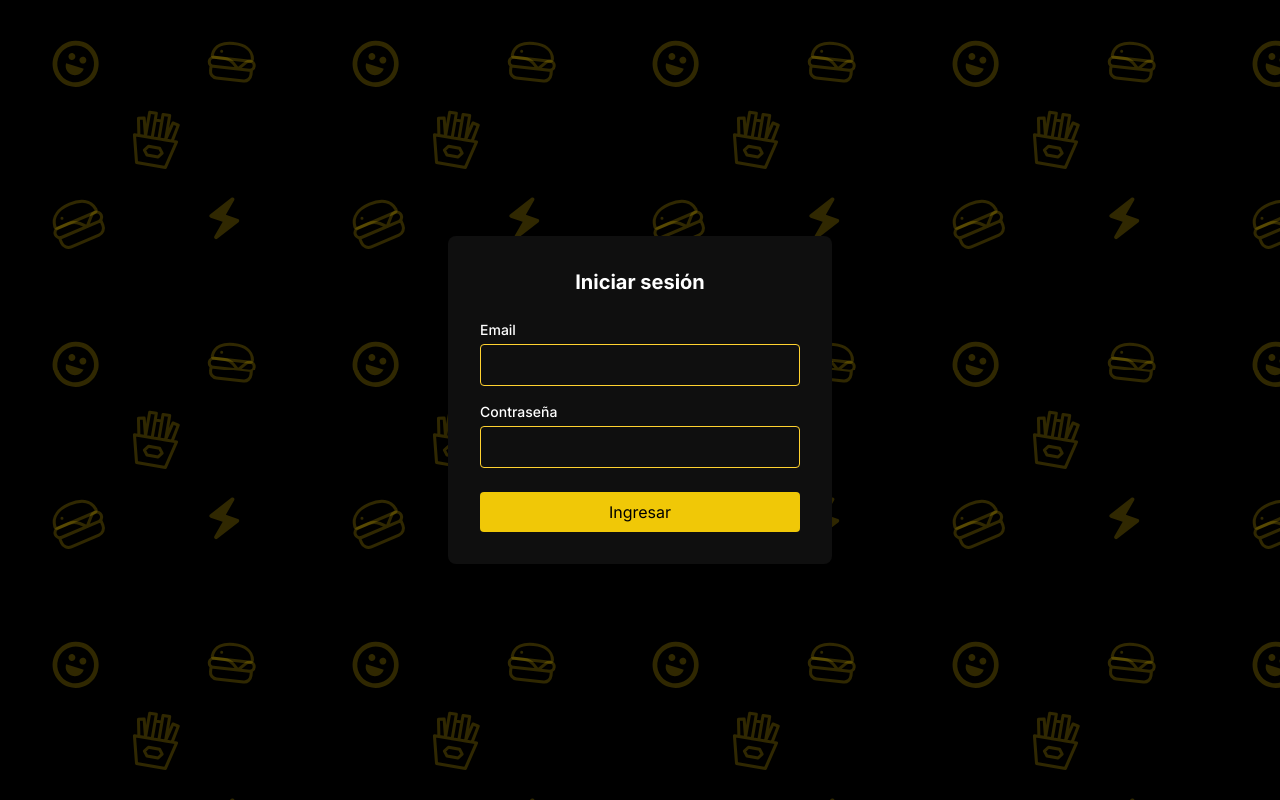
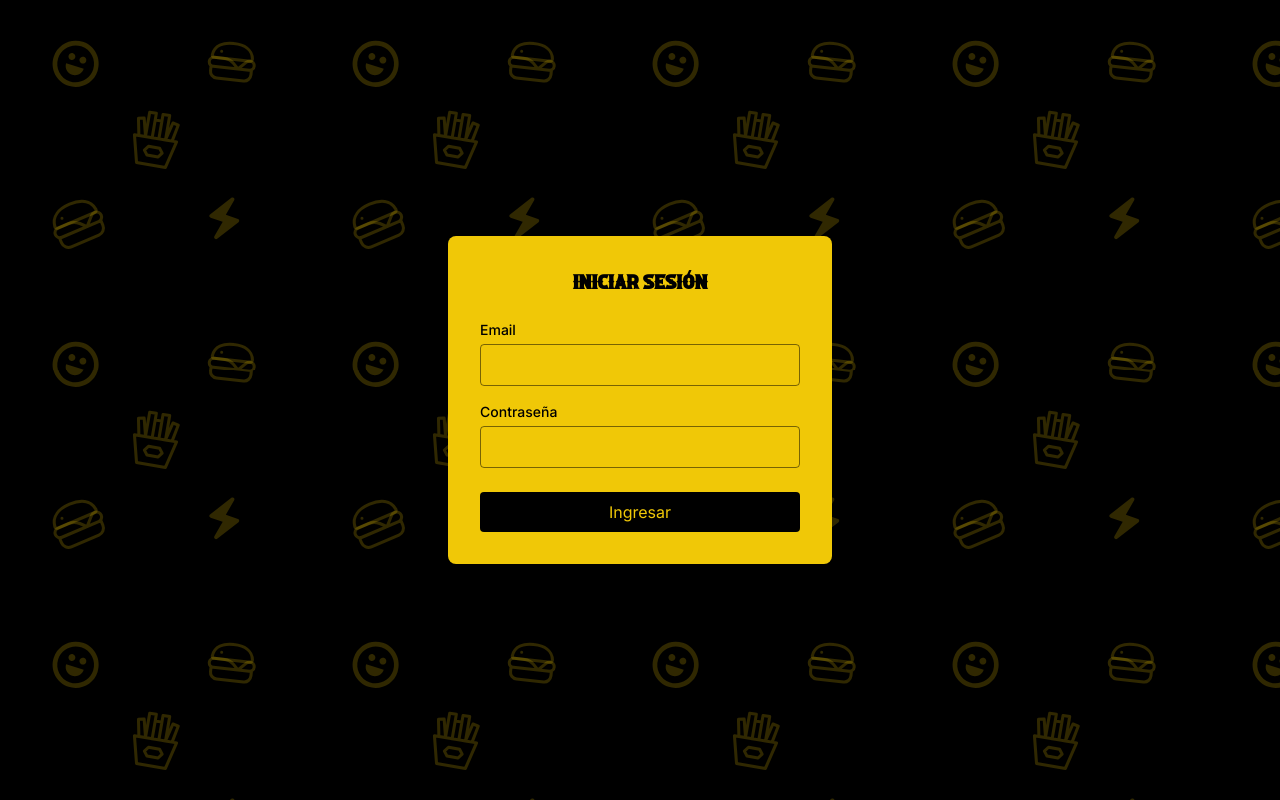
Before and after one commit to KarlGudsoon/app-friendship-inventario, a React (Vite) app: page /login in a window 1280 px wide. Built offline with nearby package versions, Linux system fonts and the light colour scheme; no server answers.

Commit message:
fix: cambios visuales

```diff
--- a/src/components/Nav.tsx
+++ b/src/components/Nav.tsx
@@ -17,7 +17,9 @@ export default function Nav() {
   }
 
   const linkClass = ({ isActive }: { isActive: boolean }) =>
-    isActive ? "text-black font-semibold" : "text-gray-700 hover:text-black";
+    isActive
+      ? "text-black text-xl font-medium relative transition-all font-[Roadstore] before:absolute before:left-0 before:bottom-0 before:h-0.5 before:scale-y-0 before:w-full before:bg-black before:origin-left before:transition-all before:scale-y-100"
+      : "text-black text-xl font-medium font-[Roadstore]";
 
   return (
     <nav className="bg-amber-300 shadow-sm relative">
@@ -36,7 +38,7 @@ export default function Nav() {
           {session && (
             <button
               onClick={() => activarNotificaciones(session.user.id)}
-              className="text-sm text-gray-700 transition hover:scale-105 rounded"
+              className="text-xl p-2 text-gray-700 transition hover:scale-105 rounded-full bg-primary shadow-md"
             >
               <svg
                 xmlns="http://www.w3.org/2000/svg"
--- a/src/pages/Inventario.tsx
+++ b/src/pages/Inventario.tsx
@@ -51,7 +51,7 @@ export default function Inventario() {
   if (loading)
     return (
       <div className="p-6 flex-1 min-h-0 overflow-hidden flex flex-col text-white">
-        <div className="flex-1 h-full w-full overflow-auto bg-[#1d1d1d] rounded-2xl shadow-md shadow-black/25"></div>
+        <div className="flex-1 h-full w-full overflow-auto bg-secondary rounded-2xl shadow-md shadow-black/25"></div>
       </div>
     );
 
@@ -61,10 +61,10 @@ export default function Inventario() {
         <h1 className="text-xl font-bold">Inventario cocina</h1>
       </div> */}
 
-      <div className="flex-1 min-h-0 h-full bg-[#1d1d1d] overflow-auto rounded-2xl shadow-md shadow-black/25">
-        <table className="w-full border-separate border-spacing-0 bg-[#1d1d1d] rounded-2xl">
+      <div className="flex-1 min-h-0 h-full bg-secondary overflow-auto rounded-2xl shadow-md shadow-black/25">
+        <table className="w-full border-separate border-spacing-0 bg-secondary rounded-2xl">
           <thead>
-            <tr className="text-black text-left">
+            <tr className="text-black font-[Roadstore] text-left">
               <th className="py-2 px-3 sticky top-0 z-10 bg-amber-300 border-b">
                 Producto
               </th>
@@ -112,7 +112,7 @@ export default function Inventario() {
                         onBlur={(e) =>
                           actualizarStock(producto.id, Number(e.target.value))
                         }
-                        className="border border-amber-300/10 text-center rounded-xl px-2 py-1 w-20 m-auto inset-shadow-[1px_1px_2px_rgba(0,0,0,0.5)] bg-[#313131] text-white focus:outline-none focus:ring-2 focus:ring-amber-300 [appearance:textfield] [&::-webkit-outer-spin-button]:appearance-none [&::-webkit-inner-spin-button]:appearance-none"
+                        className="border border-amber-300/10 text-center rounded-xl px-2 py-1 w-20 m-auto inset-shadow-[1px_1px_2px_rgba(0,0,0,0.5)] text-white focus:outline-none focus:ring-2 focus:ring-amber-300 [appearance:textfield] [&::-webkit-outer-spin-button]:appearance-none [&::-webkit-inner-spin-button]:appearance-none"
                         value={producto.stock_actual}
                       />
                       <button
--- a/src/pages/Login.tsx
+++ b/src/pages/Login.tsx
@@ -32,9 +32,11 @@ export default function Login() {
     <div className="flex items-center justify-center min-h-screen bg-black bg-[url('/img/fondo.svg')] bg-repeat bg-size-[300px,300px]">
       <form
         onSubmit={handleLogin}
-        className="bg-[#0f0f0f] text-white p-8 rounded-lg shadow-md w-full max-w-sm"
+        className="bg-primary text-black p-8 rounded-lg shadow-md w-full max-w-sm"
       >
-        <h1 className="text-xl font-bold mb-6 text-center">Iniciar sesión</h1>
+        <h1 className="text-xl font-bold mb-6 text-center font-[Roadstore]">
+          Iniciar sesión
+        </h1>
 
         {error && (
           <p className="bg-red-100 text-red-700 text-sm p-2 rounded mb-4">
@@ -49,7 +51,7 @@ export default function Login() {
             value={email}
             onChange={(e) => setEmail(e.target.value)}
             required
-            className="w-full border border-amber-300 rounded px-3 py-2"
+            className="w-full border border-black/50 rounded px-3 py-2"
           />
         </div>
 
@@ -60,14 +62,14 @@ export default function Login() {
             value={password}
             onChange={(e) => setPassword(e.target.value)}
             required
-            className="w-full border border-amber-300 rounded px-3 py-2"
+            className="w-full border border-black/50 rounded px-3 py-2"
           />
         </div>
 
         <button
           type="submit"
           disabled={loading}
-          className="w-full bg-primary text-black py-2 rounded hover:bg-[#d2b007] disabled:opacity-50"
+          className="w-full bg-black text-primary py-2 rounded hover:bg-[#d2b007] disabled:opacity-50"
         >
           {loading ? "Ingresando..." : "Ingresar"}
         </button>
```
